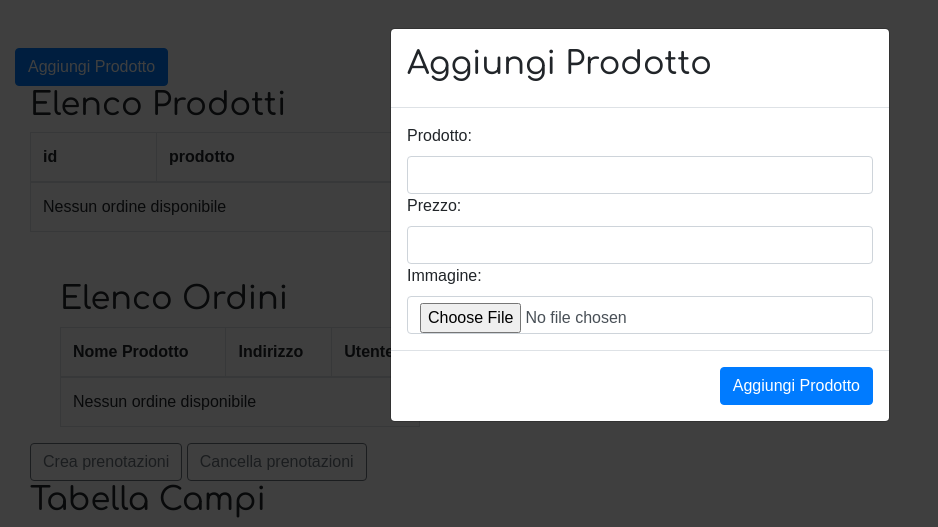
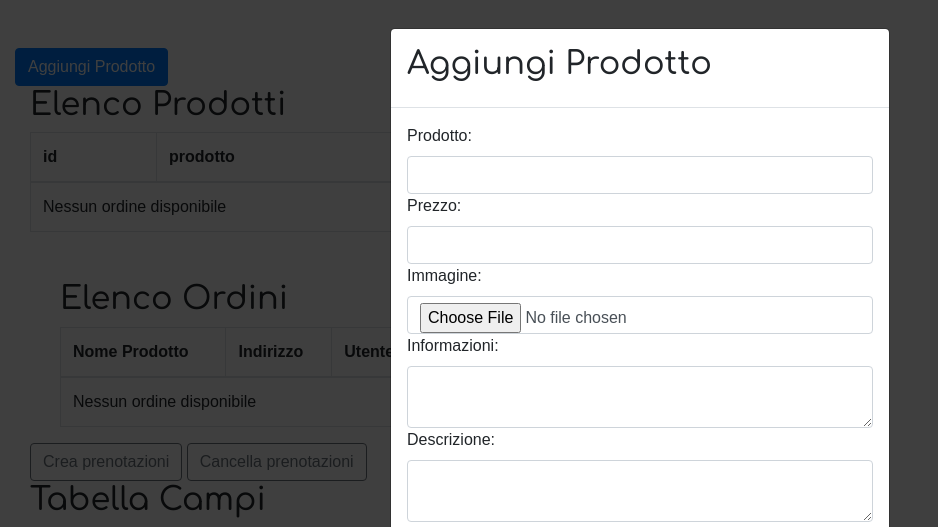
Before and after one commit to garrati-0/circolo-tennis, a Django app: page /administration/administration/dashboard/ in a window 1280 px wide, after a click on "Aggiungi Prodotto". Shown: the top 527 px of the page, without its empty margins (0-938 px from the left). Run offline with Django 4.2, Linux system fonts and the light colour scheme; the visitor is signed in with stand-in values (Sample User, id 1); data that the repository does not hold is empty; some libraries are stand-ins or nearby versions; some web fonts are replaced.

Commit message:
Add new fields for product information and description

```diff
--- a/circolo_tennis/administration/templates/administration_dashboard.html
+++ b/circolo_tennis/administration/templates/administration_dashboard.html
@@ -138,6 +138,10 @@
                         <input type="text" class="form-control" id="new-price" name="new_price" required>
                         <label for="new-image" class="form-label">Immagine:</label>
                         <input type="file" class="form-control" id="new-image" name="new_image" accept="image/*" required>
+                        <label for="new-info" class="form-label">Informazioni:</label>
+                        <textarea class="form-control" id="new-info" name="new_info" required></textarea>
+                        <label for="new-description" class="form-label">Descrizione:</label>
+                        <textarea class="form-control" id="new-description" name="new_description" required></textarea>
                     </div>
                     <div class="modal-footer">
                         <button type="submit" class="btn btn-primary">Aggiungi Prodotto</button>
--- a/circolo_tennis/administration/views.py
+++ b/circolo_tennis/administration/views.py
@@ -77,6 +77,9 @@ def aggiungi_prodotto(request):
         new_product = request.POST.get('new_product')
         new_price = request.POST.get('new_price')
         new_image = request.FILES.get('new_image')
+        new_info = request.POST.get('new_info')  # Aggiunto per ottenere le informazioni
+        new_description = request.POST.get('new_description')  # Aggiunto per ottenere la descrizione
+
         new_image_name = new_image.name if new_image else None  # Ottieni il nome dell'immagine
 
         if new_product and new_price and new_image:
@@ -84,7 +87,9 @@ def aggiungi_prodotto(request):
                 prodotto=new_product,
                 prezzo=new_price,
                 imagine=new_image,
-                nomeimg=new_image_name  # Salva il nome dell'immagine
+                nomeimg=new_image_name,  # Salva il nome dell'immagine
+                informazioni=new_info,
+                descrizione=new_description
             )
 
             return redirect('administration_dashboard')  # Redirect alla pagina di successo dopo l'aggiunta del prodotto
--- a/circolo_tennis/home/templates/navbar.html
+++ b/circolo_tennis/home/templates/navbar.html
@@ -11,9 +11,7 @@
    <script src="https://cdnjs.cloudflare.com/ajax/libs/bootstrap/5.3.0/js/bootstrap.bundle.min.js"></script>
    <!-- Aggiungi eventuali fogli di stile personalizzati qui -->
    <link href="{% static 'css/home.css' %}" rel="stylesheet">
-  <link href="https://cdn.jsdelivr.net/npm/remixicon@3.5.0/fonts/remixicon.css"
-   rel="stylesheet"
- />
+
  <style>
     .profile-link {
         position: relative; /* Imposta il contenitore come relativo */
--- a/circolo_tennis/prodotti/models.py
+++ b/circolo_tennis/prodotti/models.py
@@ -14,6 +14,8 @@ class Product(models.Model):
     imagine = models.ImageField(upload_to='prodotti\static\img', blank=True, null=True)
     nomeimg = models.CharField(max_length=255)
     quantita = models.PositiveIntegerField(default=0)
+    informazioni = models.TextField()
+    descrizione = models.TextField()
     recensioni = models.ManyToManyField(Recensione, related_name='recensioni_prodotto', blank=True)
 
 class Preferiti(models.Model):
```
Also changed, not shown: circolo_tennis/prodotti/templates/prodotti.html (+3 -4 lines), circolo_tennis/prodotti/migrations/0003_product_descrizione_product_informazioni.py (added), circolo_tennis/prodotti/static/img/minimal_020_zK14IXC.png (added), circolo_tennis/prodotti/static/img/peakpx.jpg (added).
